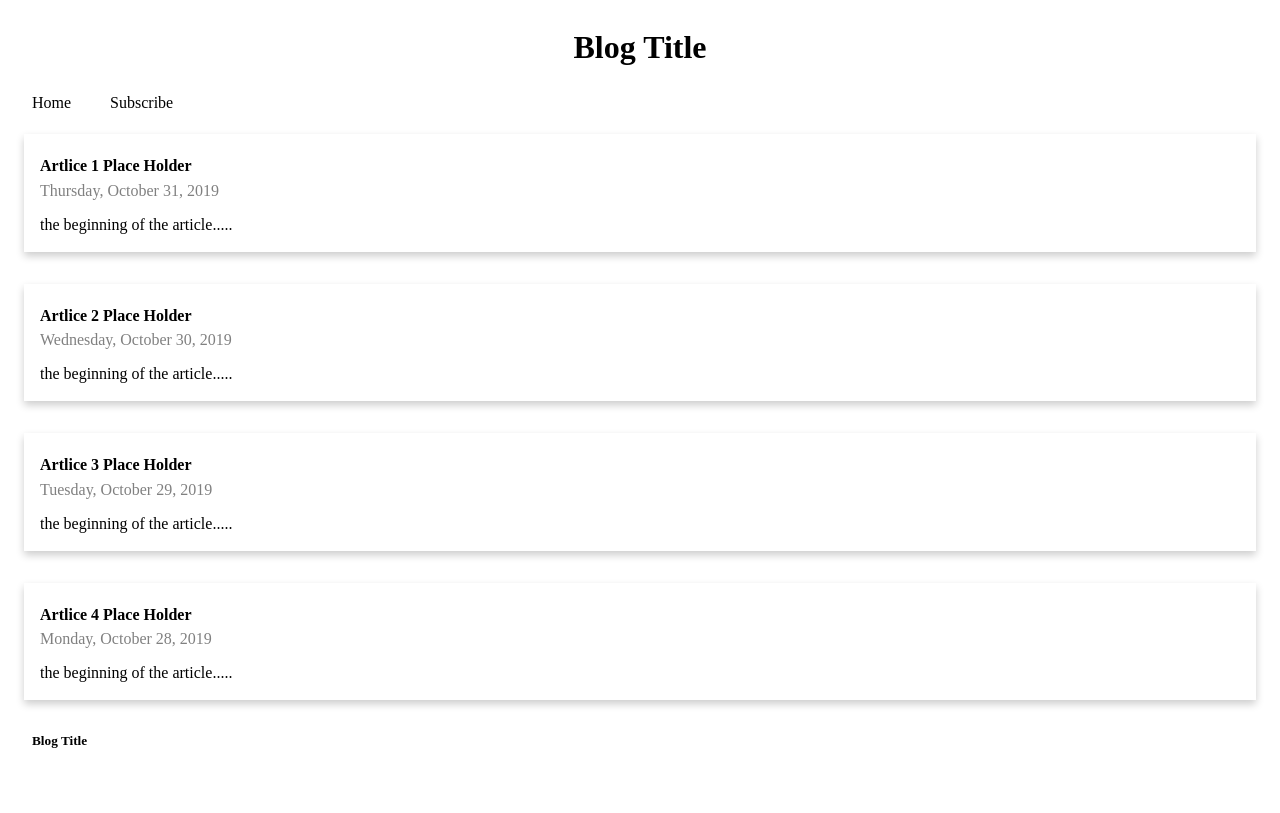
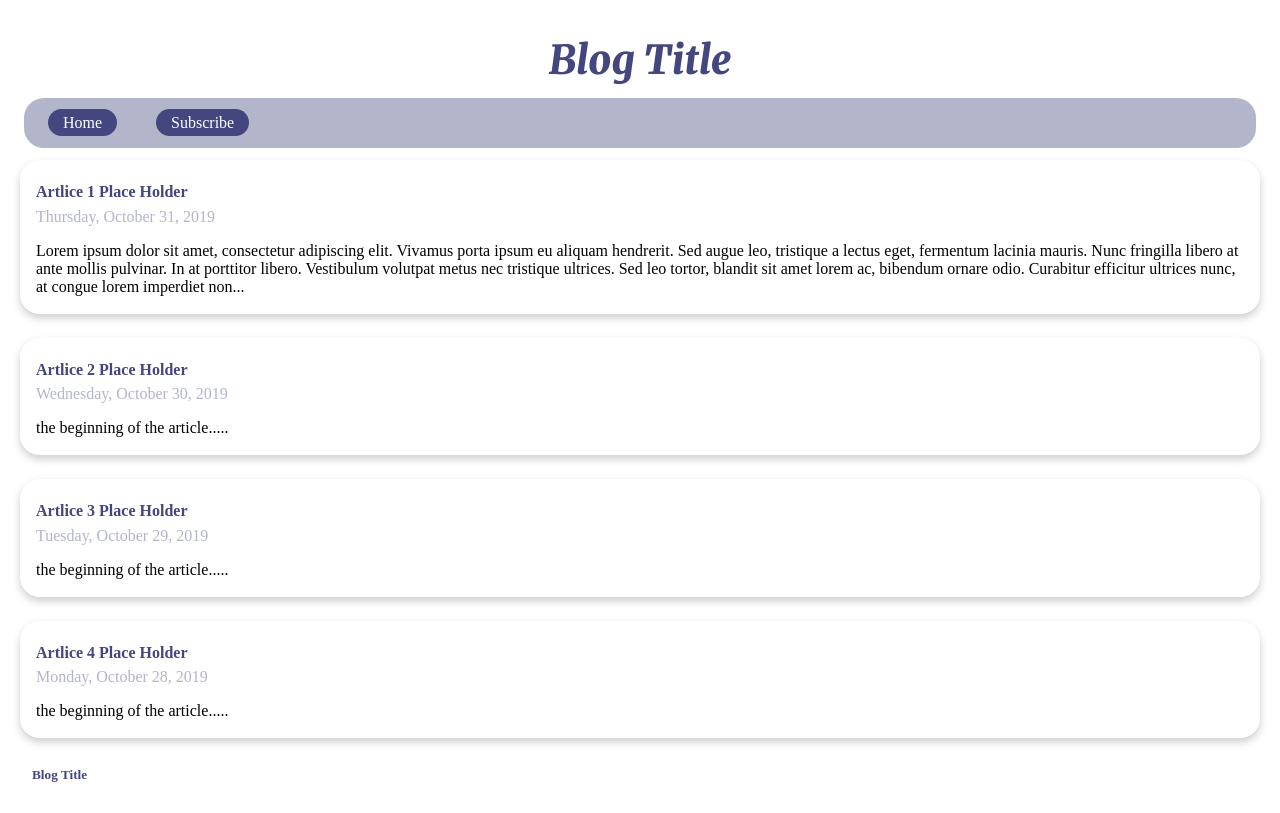
Before and after one commit to thomasgilmore/Personal-Blog-Website, a plain HTML site: page index.html in a window 1280 px wide. Drawn offline with Linux system fonts and the light colour scheme.

Commit message:
refactor: Change Code in CSS for index.html
- Code CSS for index.html style
- Start to add Lorem ipsum to project.

```diff
--- a/css/style.css
+++ b/css/style.css
@@ -1,7 +1,16 @@
+@import url('https://fonts.googleapis.com/css?family=Merriweather:900i&display=swap');
+
+/*body {
+    background: #F4F6F8;
+}
+*/
+
 .card {
     box-shadow: 0 4px 8px 0 rgba(0,0,0,0.2);
     transition: 0.3s;
-    margin: 1em;
+    margin: 0.75em;
+    border-radius: 20px;
+    /*background: #DFE3E8;*/
 }
 
 .card:hover {
@@ -35,11 +44,18 @@
         display: flex;
         grid-area: header;
         justify-content: center;
+        color: #43467F;
+        font-family: 'Merriweather', serif;
+        font-size: 20px;
     }
 
     .nav {
         display: flex;
         grid-area: nav;
+        /*background: #C4CDD5;*/
+        background: #B3B5CB;
+        margin: 20px 1em -30px 1em;
+        border-radius: 20px;;
     }
 
     .nav ul {
@@ -50,6 +66,16 @@
 
     .nav ul a {
         margin: 15px 15px 15px 1.5em;
+        padding: 5px;
+        /*background: #F4F6F8;*/
+        background: #43467F;
+        color: white;
+        padding: 5px 15px;
+        border-radius: 15px;
+    }
+
+    .nav ul a:hover {
+        background: #1C2260;
     }
 
     /* Content */
@@ -67,6 +93,7 @@
         display: flex;
         flex-direction: column;
         grid-area: main;
+        margin: 30px 0 0 0;
     }
 
     a {
@@ -75,11 +102,11 @@
     }
 
     .article-title {
-
+        color: #43467F;
     }
 
     .date-published {
-        color: gray;
+        color: #B3B5CB;
         margin: -15px 0 0 0;
     }
 
@@ -94,6 +121,7 @@
         grid-area: footer;
         align-items: flex-end;
         margin: 0 0 0 1.5em;
+        color: #43467F;
     }
 
 }
--- a/index.html
+++ b/index.html
@@ -26,7 +26,14 @@
                     <div class="card-container">
                         <h4 class="article-title">Artlice 1 Place Holder</h4>
                         <p class="date-published">Thursday, October 31, 2019</p>
-                        <p class="beggining-of-article">the beginning of the article.....</p>
+                        <p class="beggining-of-article">Lorem ipsum dolor sit amet,
+                            consectetur adipiscing elit. Vivamus porta ipsum eu aliquam
+                            hendrerit. Sed augue leo, tristique a lectus eget, fermentum
+                            lacinia mauris. Nunc fringilla libero at ante mollis pulvinar.
+                            In at porttitor libero. Vestibulum volutpat metus nec tristique
+                            ultrices. Sed leo tortor, blandit sit amet lorem ac, bibendum
+                            ornare odio. Curabitur efficitur ultrices nunc, at congue lorem
+                            imperdiet non...</p>
                     </div>
                     </article>
                 </a>
```
